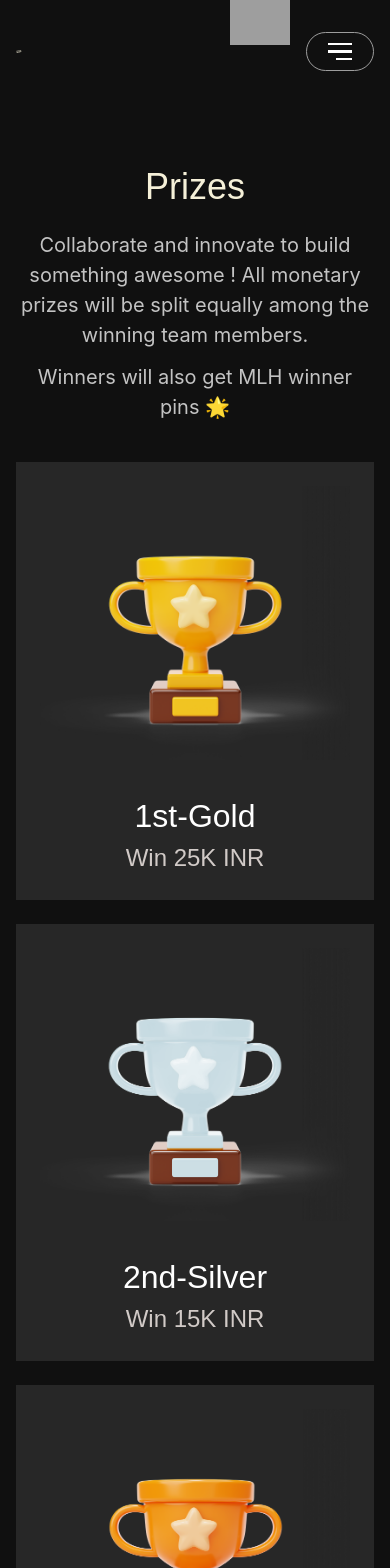
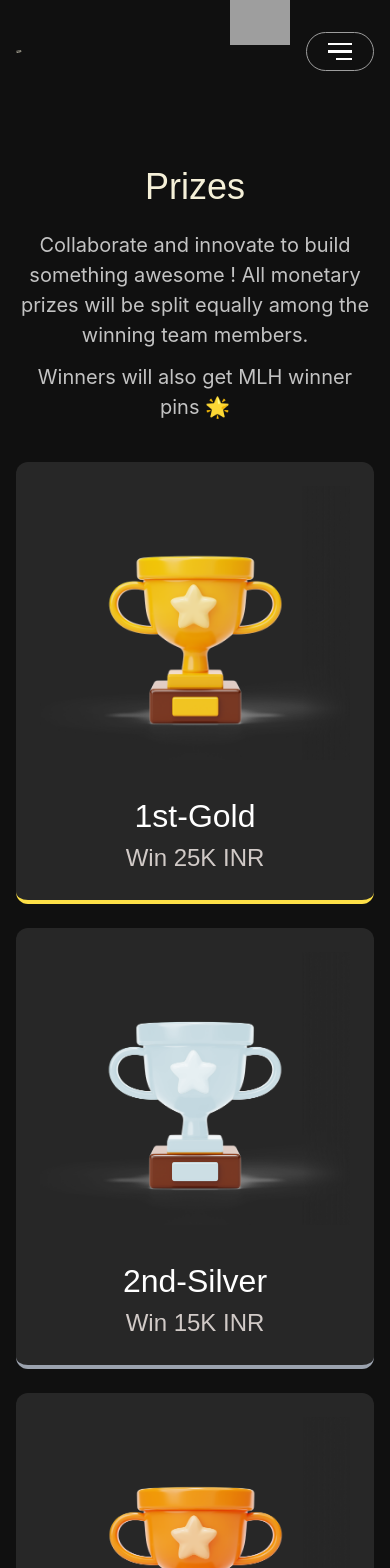
Before and after one commit to BitByte-TPC/hackbyte, a Next.js app: page /prizes in a window 390 px wide. Shown: the top 1568 px of the page. Built offline with nearby package versions, Linux system fonts and the light colour scheme; grey boxes are pictures that could not be loaded; a web font is replaced by a local one.

Commit message:
update postman logo and add animation in prize page (#68)

```diff
--- a/app/page.js
+++ b/app/page.js
@@ -48,7 +48,7 @@ export default function Home() {
             <Button
               size="sm"
               className="bg-[#FAF8ED] text-black text-[1.125rem] font-medium uppercase
-                p-6 rounded-none hover:bg-[#FAF8ED] hover:text-black"
+                p-6 rounded-none hover:bg-[#FAF8ED] hover:text-black hover:scale-105 transition-transform ease-in-out duration-300"
               style={{
                 boxShadow:
                   "0px 1px 1px 0px rgba(0, 0, 0, 0.12), 0px 0px 0px 1px rgba(103, 110, 118, 0.16), 0px 2px 5px 0px rgba(103, 110, 118, 0.08)",
--- a/app/prizes/page.jsx
+++ b/app/prizes/page.jsx
@@ -5,6 +5,7 @@ import img1 from "@/public/prizesPage/img1.png";
 import img2 from "@/public/prizesPage/img2.png";
 import Image from "next/image";
 
+import { PrizeCard } from "@/components/PrizeCard";
 import CircleAnimation from "@/components/CircleAnimation";
 import Footer from "@/components/Footer";
 
@@ -44,22 +45,6 @@ const prizesData = [
     image: bronzeCup,
   },
 ];
-
-function PrizeCard({ position, type, amount, image }) {
-  return (
-    <div
-      className={`flex flex-col items-start p-6 gap-8 bg-[#272727] ${
-        position === "1st" && "order-[-1] md:order-[0]"
-      }`}
-    >
-      <Image src={image} alt={`${type} Cup`} placeholder="blur" />
-      <div className="w-full flex flex-col items-center">
-        <p className="text-[#fff] text-[2rem] font-[500]">{`${position}-${type}`}</p>
-        <p className="text-[#D1CAC7] text-[1.5rem] font-normal">Win {amount}</p>
-      </div>
-    </div>
-  );
-}
 
 export default function Prizes() {
   return (
--- /dev/null
+++ b/components/PrizeCard/index.jsx
@@ -0,0 +1,47 @@
+"use client";
+import Image from "next/image";
+import { motion } from "framer-motion";
+
+export function PrizeCard({ position, type, amount, image }) {
+  return (
+    <>
+      <div
+        className={`flex flex-col items-start p-6 gap-8 bg-[#272727] relative overflow-hidden group rounded-t-xl rounded-b-xl border-b-4 ${
+          position === "1st"
+            ? "border-yellow-300"
+            : position === "2nd"
+            ? "border-gray-400"
+            : "border-orange-400"
+        } ${position === "1st" && "order-[-1] md:order-[0]"}`}
+      >
+        <div
+          className={`absolute inset-0 bg-gradient-to-r ${
+            position === "1st"
+              ? "from-yellow-300 to-yellow-400"
+              : position === "2nd"
+              ? "from-gray-300 to-gray-600"
+              : "from-orange-400 to-orange-500"
+          } translate-y-[100%] group-hover:translate-y-[75%] transition-transform duration-500`}
+        />
+        <motion.div
+          className="card"
+          whileHover={{ scale: [1, 1.07, 1] }}
+          transition={{ duration: 1.8 }}
+        >
+          <Image
+            src={image}
+            alt={`${type} Cup`}
+            placeholder="blur"
+            className="z-10"
+          />
+        </motion.div>
+        <div className="w-full flex flex-col items-center z-10">
+          <p className="text-[#fff] text-[2rem] font-[500]">{`${position}-${type}`}</p>
+          <p className="text-[#d1cac7] text-[1.5rem] font-normal group-hover:font-bold">
+            Win {amount}
+          </p>
+        </div>
+      </div>
+    </>
+  );
+}
```
Also changed, not shown: public/partnersPage/postman.webp.
